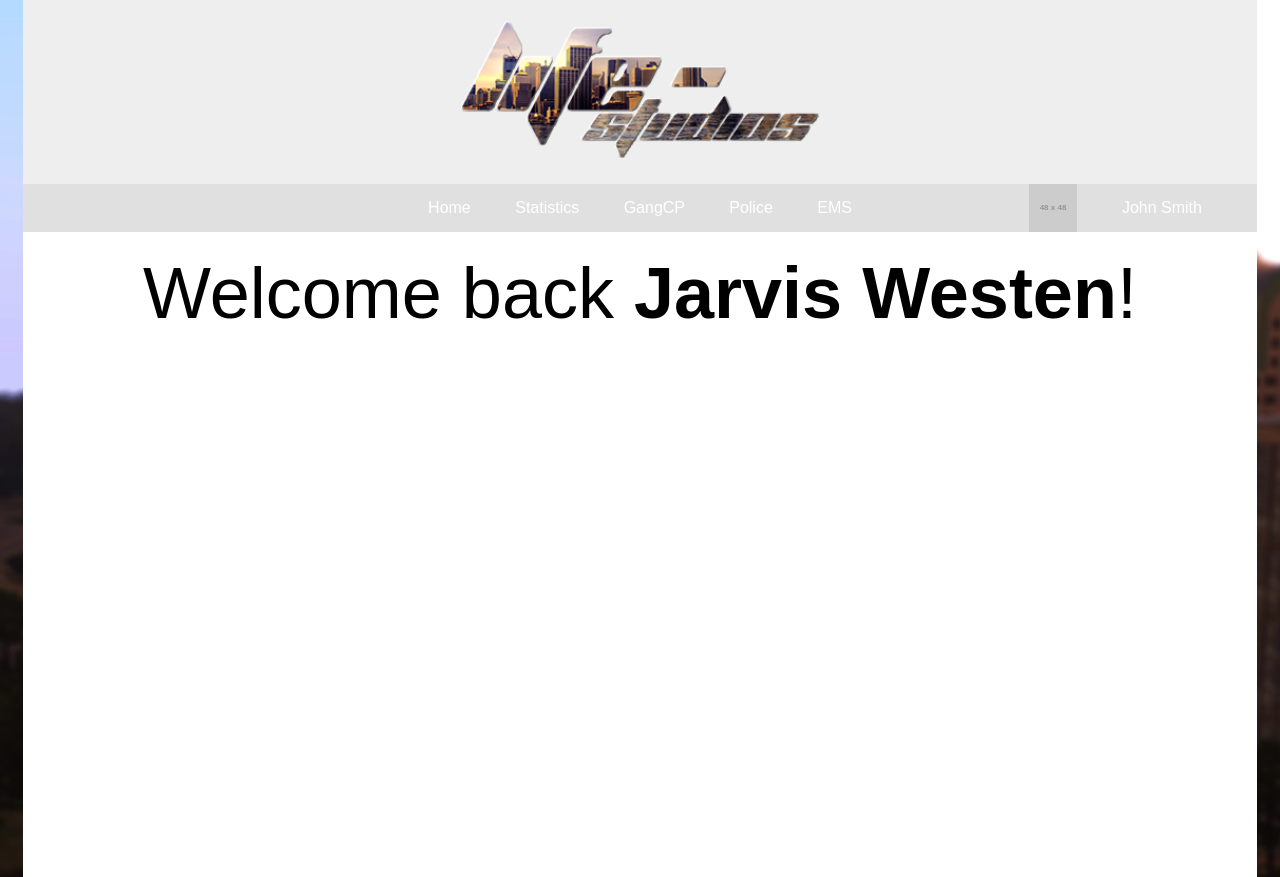
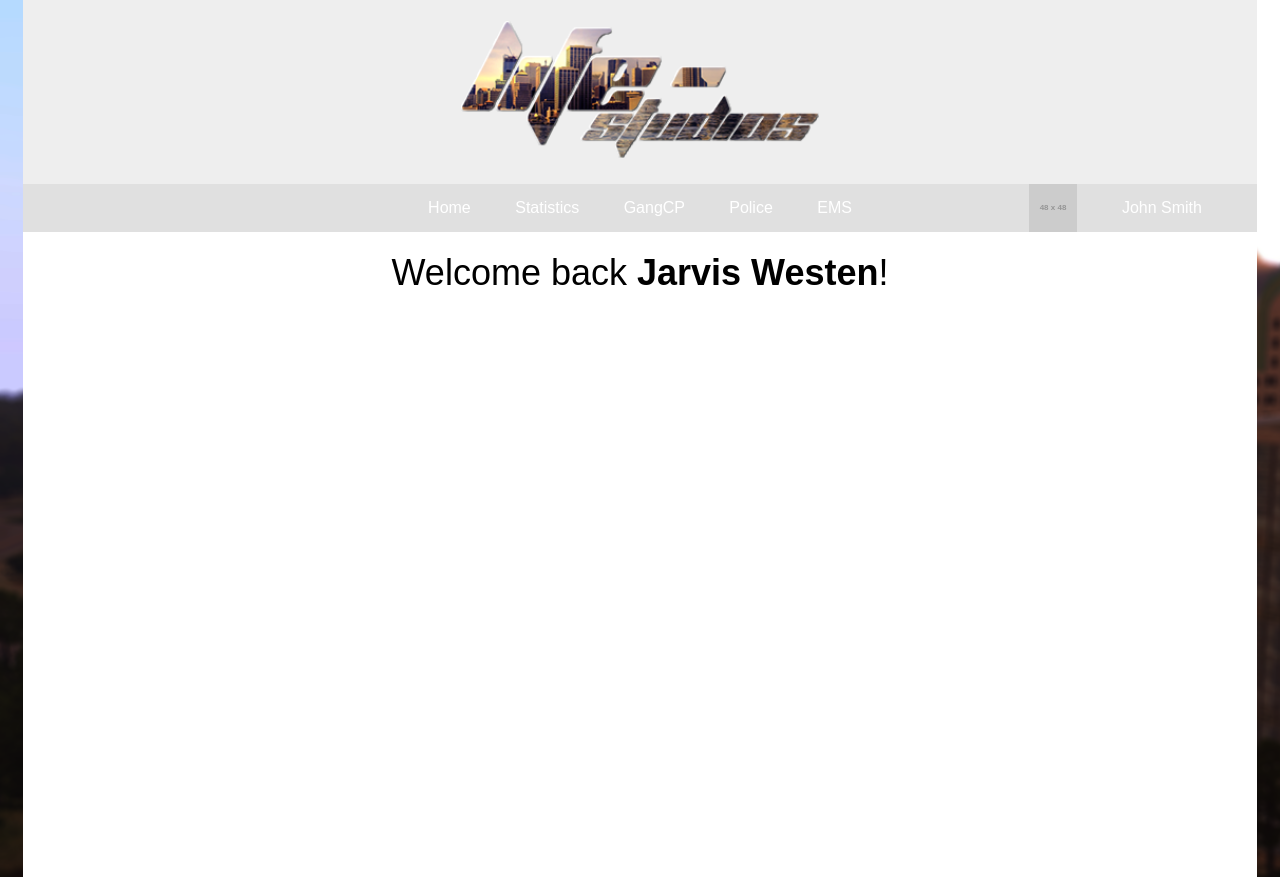
Before and after one commit to Joannou1/A3L-CP, a PHP site: page /index.php?page=home in a window 1280 px wide. Shown: the top 877 px of the page. Run offline with PHP 8.4, Linux system fonts and the light colour scheme; grey boxes labelled with a size stand in for pictures from a placeholder-image service; some libraries are stand-ins or nearby versions.

Commit message:
Css font changes

```diff
--- a/css/style.css
+++ b/css/style.css
@@ -99,7 +99,7 @@ padding: 20px 20px 20px 20px;
 
 .container-welcome {
 text-align: center;
-font-size: 72px;
+font-size: 36px;
 }
 
 .footer {
```
